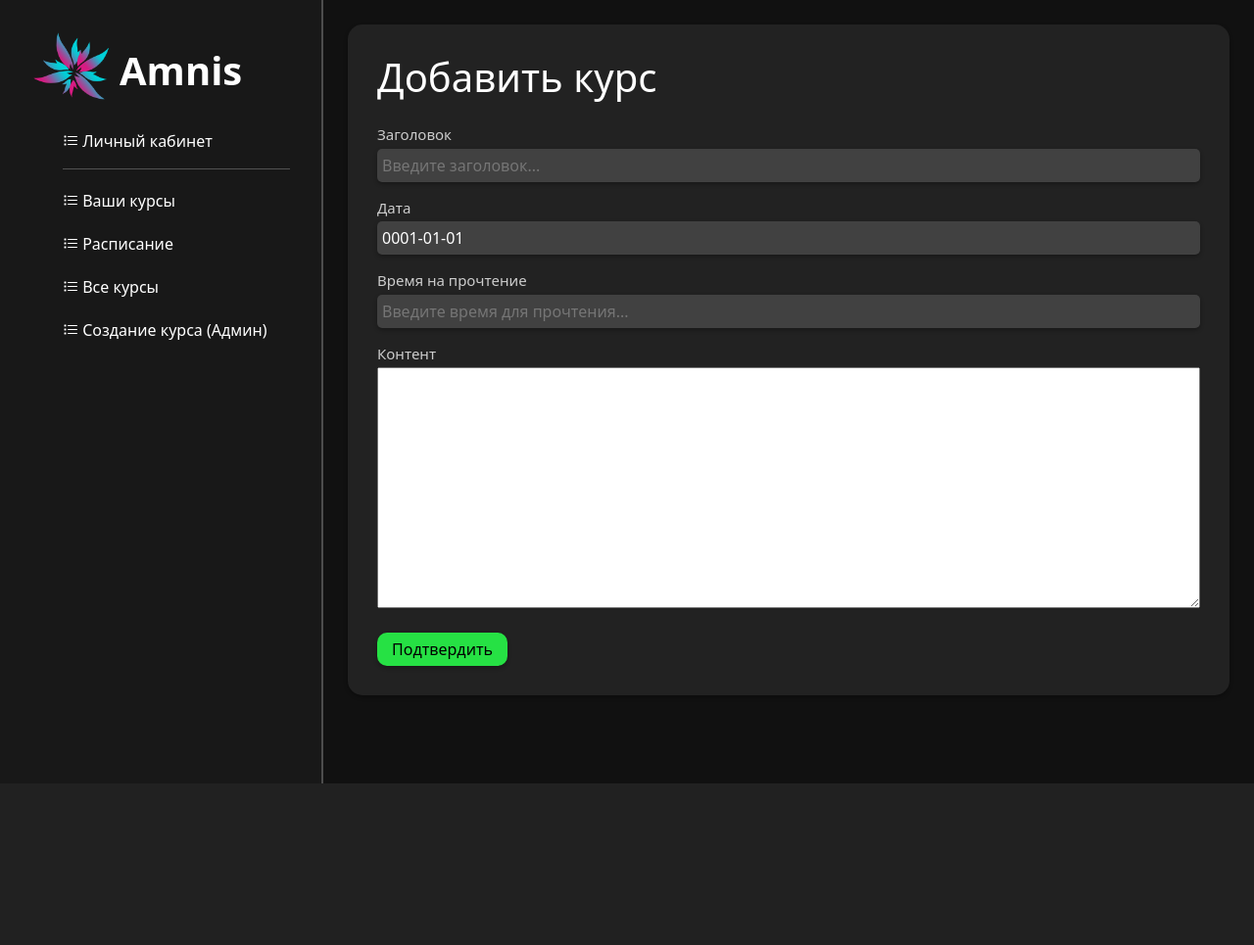
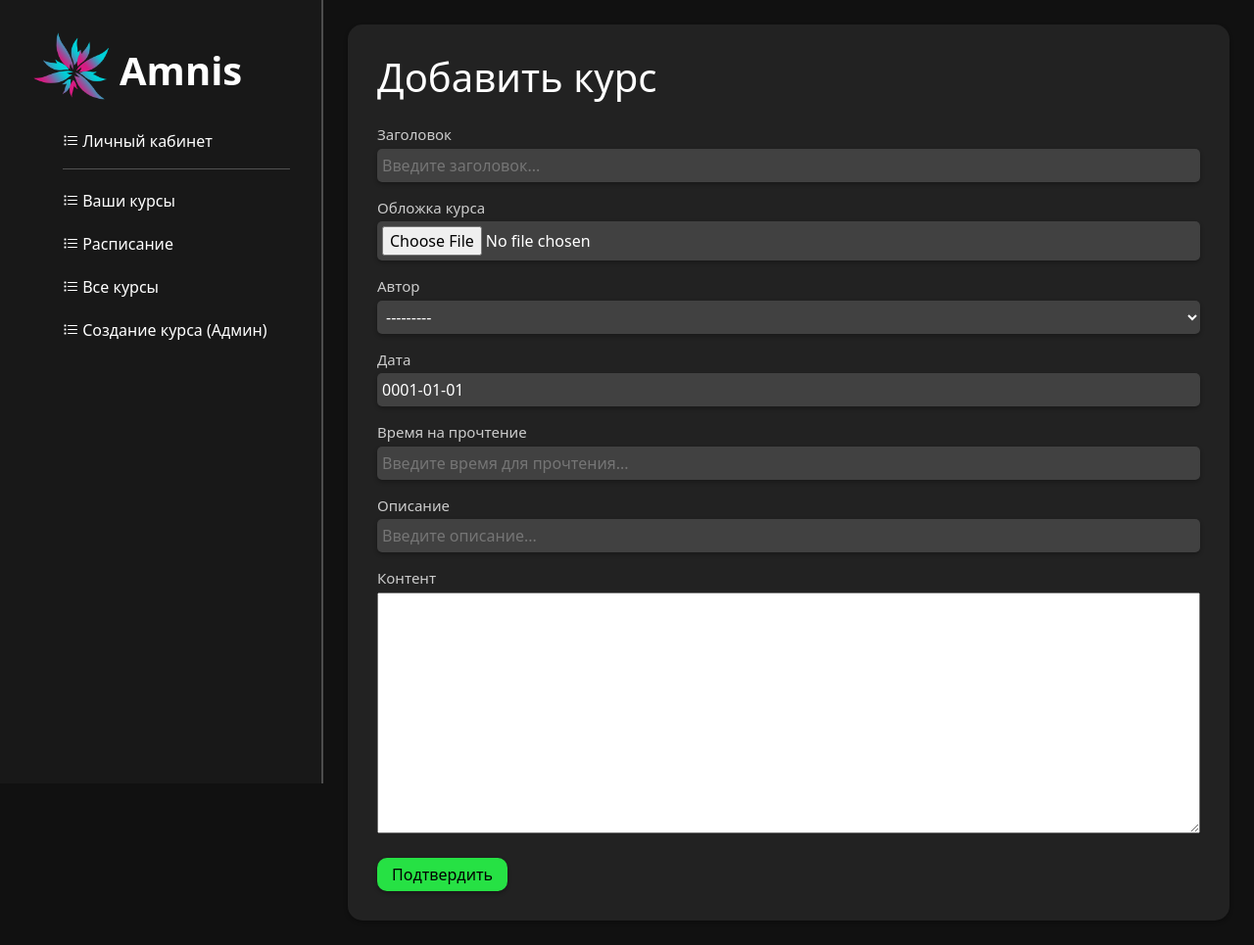
Before and after one commit to UniversityJointProjects/E-cousesSite, a Django app: page /course/course_change/1/1 in a window 1280 px wide. Shown: the whole page at 98% size. Before the commit the page ends 800 px from the top, so only its background shows below. Run offline with Django 4.2, Linux system fonts and the light colour scheme; data comes from the database, SQL or seed files in the repository; both versions use the stored data as it was after the commit; some libraries are stand-ins or nearby versions.

Commit message:
added proper view of all courses and proper adding courses

```diff
--- a/config/main/forms.py
+++ b/config/main/forms.py
@@ -188,10 +188,19 @@ class CourseForm(ModelForm):
             "title": forms.TextInput(
                 attrs={'class': 'common_form_input_field',
                        'placeholder': 'Введите заголовок...'}),
+            "course_image": forms.FileInput(
+                attrs={'class': 'common_form_input_field',
+                       'placeholder': 'Введите заголовок...'}),
+            "author_id": forms.Select(
+                attrs={'class': 'common_form_input_field',
+                       'placeholder': 'Выберете автора...'}),
             "date": forms.TextInput(
                 attrs={'class': 'common_form_input_field',
                        'placeholder': 'Введите дату...'}),
             "time_to_read": forms.DateInput(
                 attrs={'class': 'common_form_input_field',
-                       'placeholder': 'Введите время для прочтения...'})
+                       'placeholder': 'Введите время для прочтения...'}),
+            "description": forms.DateInput(
+                attrs={'class': 'common_form_input_field',
+                       'placeholder': 'Введите описание...'})
         }
--- a/config/main/static/main/css/registration_panel.css
+++ b/config/main/static/main/css/registration_panel.css
@@ -6,6 +6,7 @@
     background-color: var(--darkgrey-color);
     cursor: default;
     color: white;
+    text-align: center;
 }
 
 .username_container__button1_modifier:hover {
@@ -15,6 +16,7 @@
 .role_container__button1_modifier {
     background-color: var(--magenta-color);
     cursor: default;
+    text-align: center;
 }
 
 .username_container__username_title {
--- a/config/main/templates/main/all_courses.html
+++ b/config/main/templates/main/all_courses.html
@@ -24,7 +24,7 @@
         </div>
         <div class="course_desc course__course_desc">
           <h2 class="course_title_h">
-            <a class="course_title" href="">{{c.title}}</a>
+            <a class="course_title" href="{% url 'course' course_id=c.id %}">{{c.title}}</a>
           </h2>
           <div class="author_and_time_to_pass">
             <p class="author">{{c.author_id.username}}</p>
--- a/config/main/templates/main/course_change.html
+++ b/config/main/templates/main/course_change.html
@@ -16,12 +16,16 @@
 <body>
     {% include 'main/navigation.html' %}
 
-    <form class="course_change_body" method="post">
+    <form class="course_change_body" method="post" enctype="multipart/form-data">
         <div class="common_form common_form_modifier">
             {% csrf_token %}
             <h1 class="course_change_body_title course_change_body__course_change_body_title">Добавить курс</h1>
             <p class="common_form_name common_form__common_form_name">Заголовок</p>
             {{ course_form.title }}
+            <p class="common_form_name common_form__common_form_name">Обложка курса</p>
+            {{ course_form.course_image }}
+            <p class="common_form_name common_form__common_form_name">Автор</p>
+            {{ course_form.author_id }}
     <!--        <input type="text" name="title" placeholder="Введите заголовок..." class="common_form_input_field" >-->
             <p class="common_form_name common_form__common_form_name">Дата</p>
             {{ course_form.date }}
@@ -29,6 +33,8 @@
             <p class="common_form_name common_form__common_form_name">Время на прочтение</p>
             {{ course_form.time_to_read }}
     <!--        <input type="text" name="time_to_read" placeholder="Введите время на прочтение..." class="common_form_input_field" >-->
+            <p class="common_form_name common_form__common_form_name">Описание</p>
+            {{ course_form.description }}
             <div class="ckeditor_container">
                 <p class="common_form_name common_form__common_form_name">Контент</p>
                 {{ course_form.media }}
--- a/config/main/templates/main/navigation.html
+++ b/config/main/templates/main/navigation.html
@@ -14,7 +14,7 @@
             <a class="navigation_list_ref" href="{% url 'introduce' %}">
                 <li class="navigation_list_element"><i class="bi bi-list-task"></i>  Расписание</li>
             </a>
-            <a class="navigation_list_ref" href="{% url 'introduce' %}">
+            <a class="navigation_list_ref" href="{% url 'all_courses' %}">
                 <li class="navigation_list_element"><i class="bi bi-list-task"></i>  Все курсы</li>
             </a>
             <a class="navigation_list_ref" href="{% url 'course_change' command='add' course_id=0 %}">
--- a/config/main/views.py
+++ b/config/main/views.py
@@ -124,8 +124,13 @@ def login_view(request):
 
 
 def course_view(request, course_id):
-    course = Course.objects.all()[0]
-    return render(request, 'main/course.html', {'course': course})
+    query_set = Course.objects.all().filter(id=course_id)
+    if len(query_set):
+        course = query_set[0]
+        return render(request, 'main/course.html', {'course': course})
+    else:
+        print('Error. There is no such course to be found.')
+        return redirect('all_courses')
 
 
 def course_change_view(request, command, course_id):
@@ -133,7 +138,7 @@ def course_change_view(request, command, course_id):
 
     error = ''
     if request.method == 'POST':
-        form = CourseForm(request.POST)
+        form = CourseForm(request.POST, request.FILES)
         if form.is_valid():
             form.save()
             return redirect('introduce')
```
Also changed, not shown: config/db.sqlite3, config/media/photo_files/spectre-igra-minimalism.jpg (added), config/media/photo_files/wallpaperflare.com_wallpaper_1.jpg (added).
